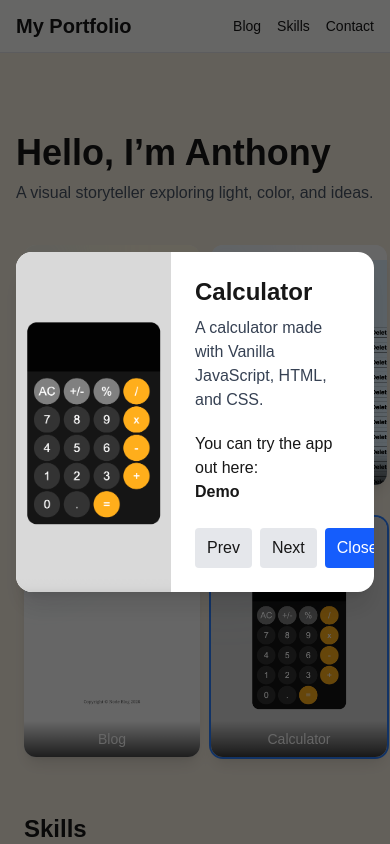
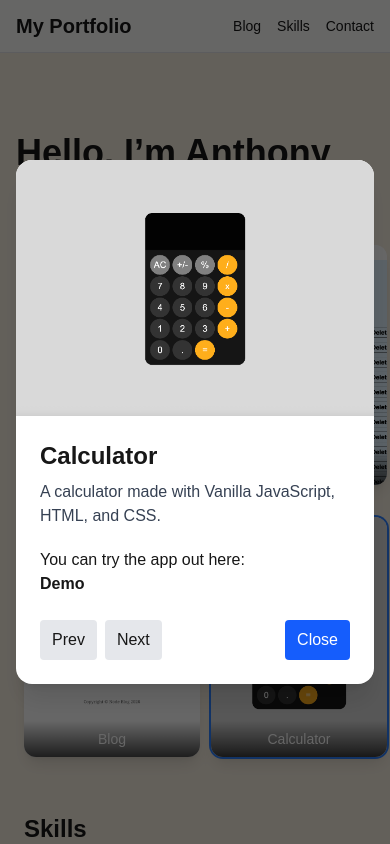
Before and after one commit to anthonbrooks/portfolio, a Next.js app: page / in a window 390 px wide. Both pictures are taken after typing "Sample", "name@example.com", "Sample" into the empty fields and a click on the button "Calculator". Shown: the top 844 px of the page. Built offline with nearby package versions, Linux system fonts and the light colour scheme.

Commit message:
Update GalleryPost.tsx for mobile sizes

```diff
--- a/components/GalleryPost.tsx
+++ b/components/GalleryPost.tsx
@@ -38,8 +38,8 @@ export default function GalleryPost({
       role="dialog"
       aria-label="Post viewer"
     >
-      <div className="bg-white rounded-2xl shadow-xl max-w-5xl w-full overflow-hidden flex">
-        <div className="flex-1 bg-black" style={{ minHeight: 320 }}>
+      <div className="bg-white rounded-2xl shadow-xl max-w-5xl w-full overflow-hidden flex flex-col md:flex-row">
+        <div className="w-full md:flex-1 bg-black h-64 md:h-auto">
           <img
             src={post.image}
             alt={post.title}
```
